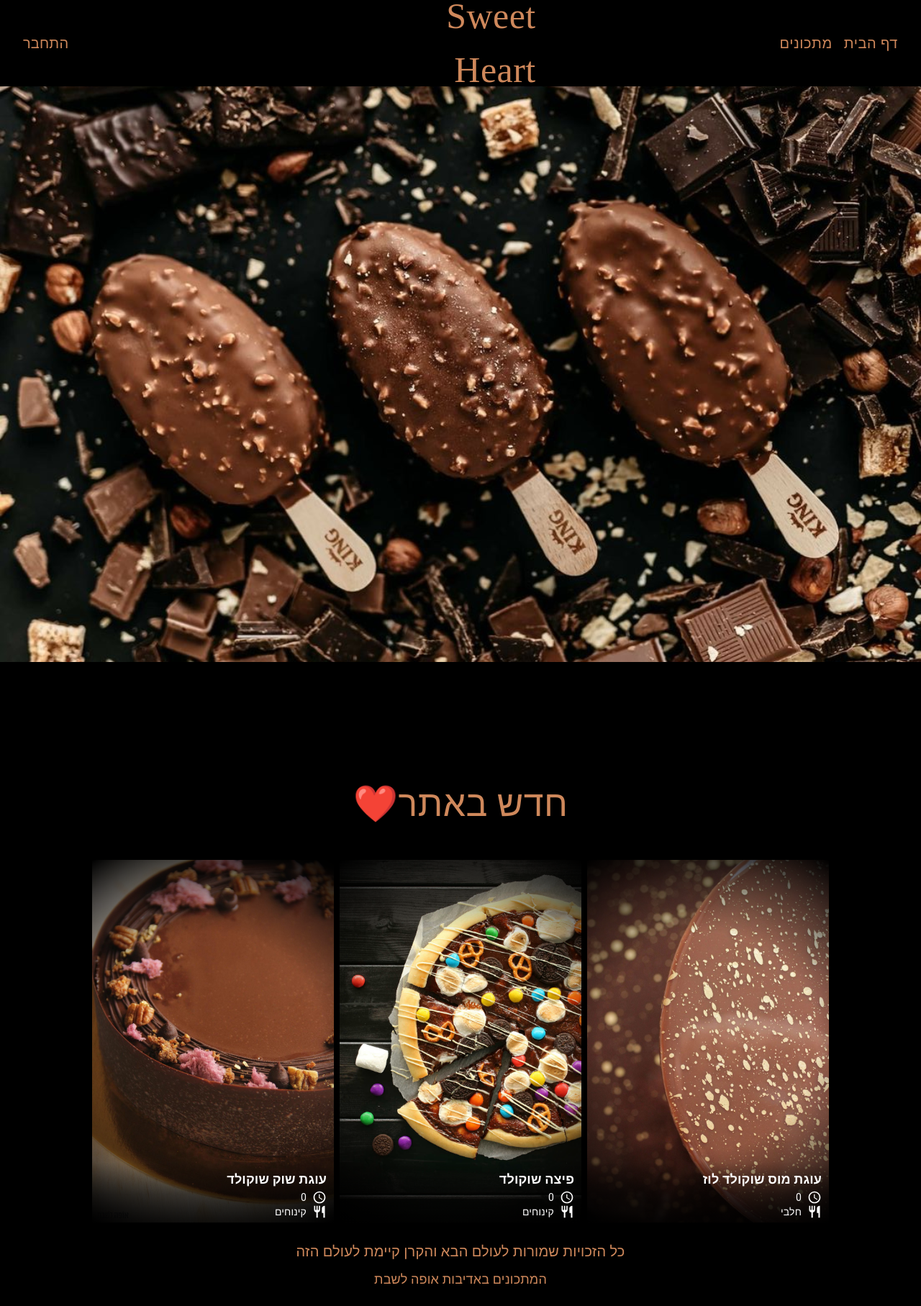
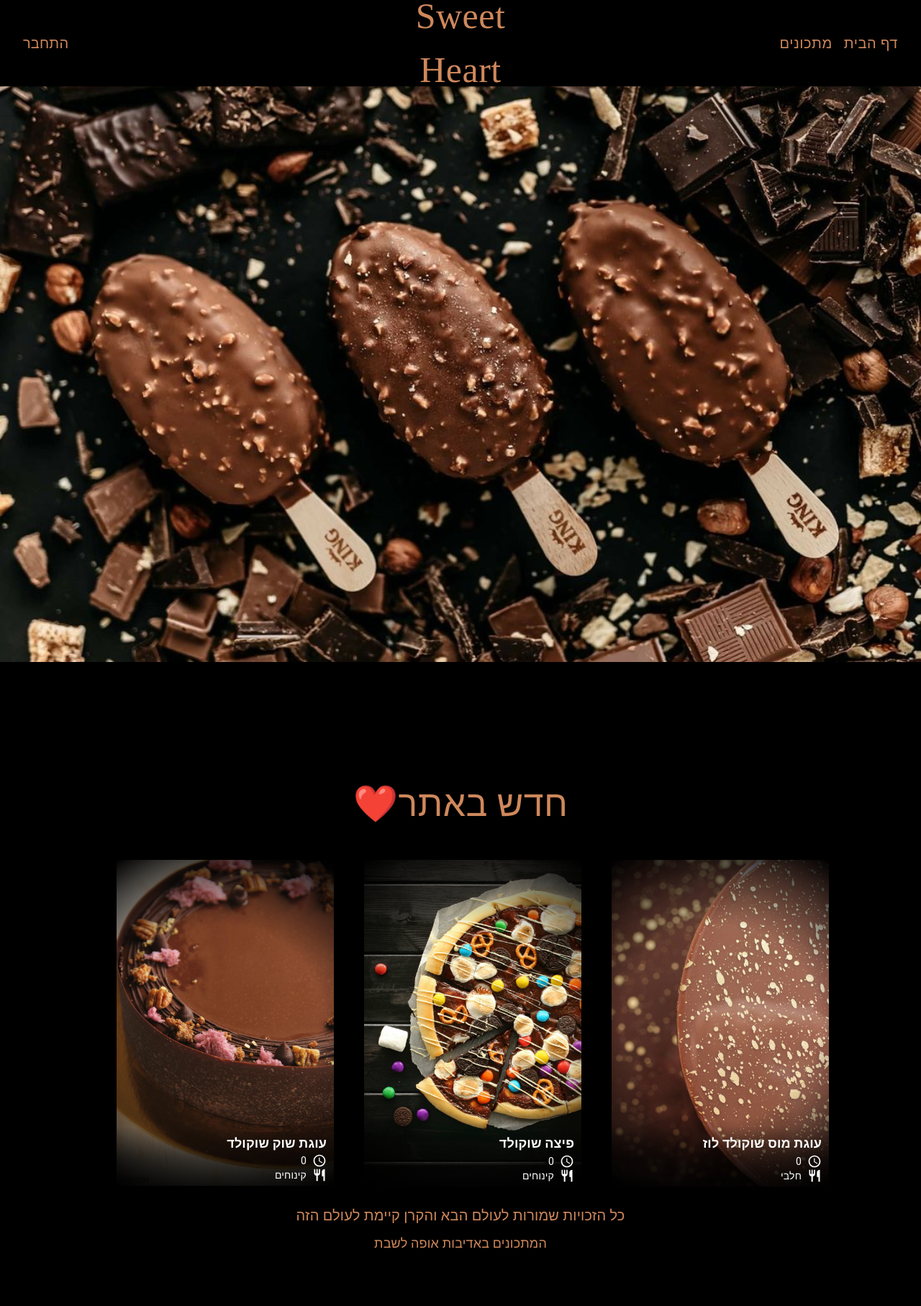
Before and after one commit to chani42665/react-recipe-app, a React (Create React App) app: page / in a window 1280 px wide. Shown: the whole page at 72% size. After the commit the page ends 1765 px from the top, so only its background shows below. Built offline with nearby package versions, Linux system fonts and the light colour scheme; a web font is replaced by a local one.

Commit message:
update logo

```diff
--- a/public/index.html
+++ b/public/index.html
@@ -2,7 +2,7 @@
 <html lang="en">
   <head>
     <meta charset="utf-8" />
-    <link rel="icon" href="%PUBLIC_URL%/ico.png" />
+    <link rel="icon" href="%PUBLIC_URL%/ii.png" />
     <meta name="viewport" content="width=device-width, initial-scale=1" />
     <meta name="theme-color" content="#000000" />
     <meta
--- a/src/App.css
+++ b/src/App.css
@@ -20,7 +20,7 @@ body{
 }
 
 .App-header {
-  background-color: #282c34;
+  background-color: #919379;
   min-height: 100vh;
   display: flex;
   flex-direction: column;
--- a/src/Components/Favorite.jsx
+++ b/src/Components/Favorite.jsx
@@ -26,12 +26,14 @@ const Favorite = () => {
             position: 'absolute',
             top: '50%',
             left: '50%',
-            color: 'white',
+            color: 'black',
             fontSize: '100px',
-            transform: 'translate(-50%, -50%)'
+            transform: 'translate(-50%, -50%)' ,
+            textShadow: '3px 3px 3px rgba(255, 255, 255, 0.7)'
+
         }}
     >
-        מתכונים
+        מועדפים
     </Typography>
 </Box>
 
--- a/src/Components/Home.jsx
+++ b/src/Components/Home.jsx
@@ -51,17 +51,17 @@ const Home = () => {
 
       <Typography sx={{ marginTop: '20vh', fontSize: '50px', color: '#CF885B' }}>חדש באתר❤️</Typography>
 
-      <Box sx={{ marginTop: '20px', padding: '20px', width: '80%' }}>
+      <Box sx={{ marginTop: '20px', padding: '20px', width: '80%',alignItems:'center',justifyContent:'center' ,display: 'flex'}}>
         <Grid container spacing={1}>
           {lastThreeRecipes.map((item) => (
             <Grid item xs={12} sm={5} md={4} key={item.id}>
-              <Box sx={{ position: 'relative' }}>
+              <Box sx={{ position: 'relative',alignItems:'center',justifyContent:'center' }}>
                 <Link
                   to={`/RecipeList/${item.id}`}
                   style={{
                     display: 'block',
-                    width: '100%',
-                    height: '100%',
+                    width: '90%',
+                    height: '80%',
                     textDecoration: 'none',
                   }}
                 >
--- a/src/Components/MyAppBar.jsx
+++ b/src/Components/MyAppBar.jsx
@@ -97,7 +97,7 @@ const MyAppBar = () => {
             left: '50%',
             transform: 'translateX(-50%)',
             width: '17%',
-            height: 'auto'
+            height: 'auto',textAlign:'center'
           }}><Typography sx={{ color: '#CF885B', fontFamily: 'Smooch Sans', fontSize: '50px' }}>
               Sweet Heart
             </Typography>
--- a/src/Components/RecipeList.jsx
+++ b/src/Components/RecipeList.jsx
@@ -28,9 +28,11 @@ const RecipeList = () => {
                         position: 'absolute',
                         top: '50%',
                         left: '50%',
-                        color: 'white',
+                        color: 'black',
                         fontSize: '100px',
                         transform: 'translate(-50%, -50%)'
+                ,     textShadow: '3px 3px 3px rgba(255, 255, 255, 0.7)'
+
                     }}
                 >
                     מתכונים
```
Also changed, not shown: public/i.png (added), public/ii.png (added).
